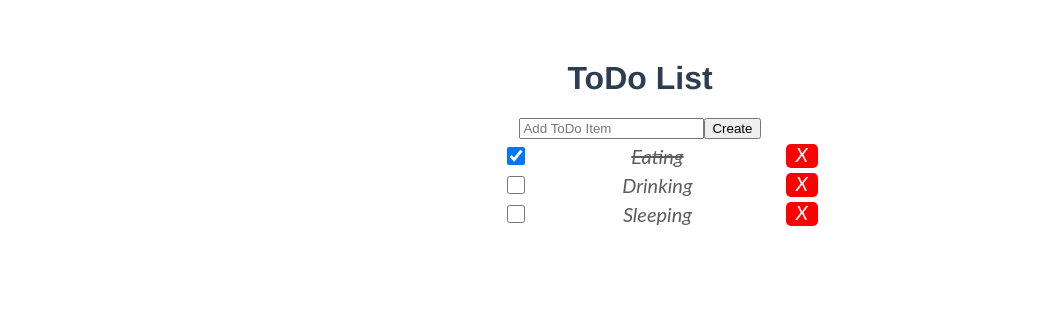
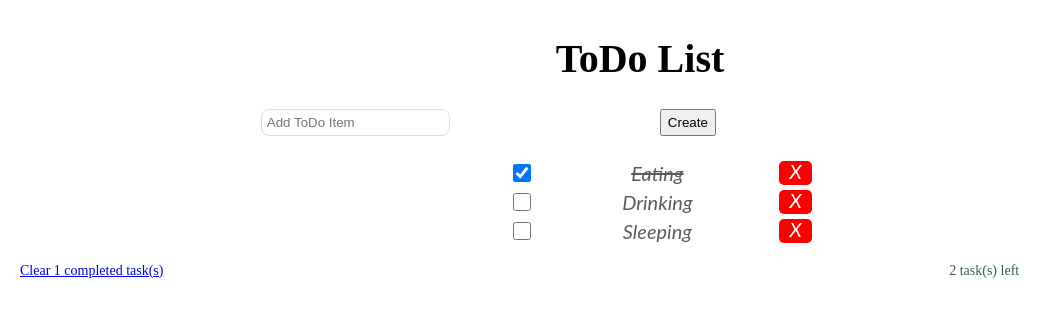
Before and after one commit to nsc-nis/5BHIT_Uebung_05-ToDoList, a Vue app: page / in a window 1280 px wide. Both pictures are taken after a click on the checkbox 516 px from the left and 156 px from the top of the page. Shown: the top 316 px of the page, without its empty margins (0-1061 px from the left). Built offline with nearby package versions, Linux system fonts and the light colour scheme.

Commit message:
Implemented clearing done tasks

```diff
--- a/src/App.vue
+++ b/src/App.vue
@@ -1,26 +1,15 @@
 <template>
-  <div id="app">
-    <h1>ToDo List</h1>
-    <Container />
-  </div>
+  <Container />
 </template>
 
 <script>
-import Container from "./components/Container.vue";
+import Container from './components/Container.vue';
 
 export default {
-  name: "App",
-  components: { Container }
+  name: 'App',
+  components: { Container },
 };
 </script>
 
 <style>
-#app {
-  font-family: Avenir, Helvetica, Arial, sans-serif;
-  -webkit-font-smoothing: antialiased;
-  -moz-osx-font-smoothing: grayscale;
-  text-align: center;
-  color: #2c3e50;
-  margin-top: 60px;
-}
 </style>
--- a/src/components/Container.vue
+++ b/src/components/Container.vue
@@ -33,4 +33,22 @@ export default {
 };
 </script>
 
-<style scoped></style>
+<style scoped>
+.container {
+  font-size: 20px;
+  display: flex;
+  flex-direction: column;
+  width: 60%;
+  margin-left: auto;
+  margin-right: auto;
+}
+input {
+  font-size: 20px;
+  border-radius: 5px;
+}
+button {
+  border-radius: 5px;
+  font-size: 20px;
+  background-color: aquamarine;
+}
+</style>
--- a/src/components/Create.vue
+++ b/src/components/Create.vue
@@ -1,7 +1,10 @@
 <template>
+  <h1>ToDo List</h1>
   <form @submit.prevent="doCreate">
-    <input type="text" v-model="item" placeholder="Add ToDo Item" />
-    <button>Create</button>
+    <div class="create">
+      <input type="text" v-model="item" placeholder="Add ToDo Item" />
+      <button>Create</button>
+    </div>
   </form>
 </template>
 
@@ -24,4 +27,23 @@ export default {
 };
 </script>
 
-<style scoped></style>
+<style scoped>
+input[type='text'] {
+  padding: 5px;
+  margin-right: 15px;
+  color: #5c5c5c;
+  border: 1px solid #dcdce6;
+  border-radius: 8px;
+}
+
+.create {
+  display: flex;
+  width: 60%;
+  justify-content: space-between;
+  margin-bottom: 20px;
+}
+
+h1 {
+  text-align: center;
+}
+</style>
--- a/src/components/ToDoList.vue
+++ b/src/components/ToDoList.vue
@@ -4,20 +4,32 @@
       <input
         type="checkbox"
         :id="item.name"
-        :value="item.name"
+        :value="index"
         v-model="checkedItems"
       />
-      <span :class="{ done: checkedItems.includes(item.name) }">{{
+      <span :class="{ done: checkedItems.includes(index) }">{{
         item.name
       }}</span>
 
       <span class="delete" @click="deleteItem(index)">X</span>
     </li>
   </ul>
+  <div class="taskInfo">
+    <span class="tasksLeft">{{ doneTasks }} task(s) left</span>
+    <span
+      v-if="checkedItems.length > 0"
+      @click="deleteChecked"
+      class="doneTasks"
+    >
+      <a href="#">Clear {{ checkedItems.length }} completed task(s)</a>
+    </span>
+  </div>
 </template>
 
 <script>
 import { ref } from 'vue';
+import { computed } from 'vue';
+
 export default {
   props: {
     deleteItem: {
@@ -29,9 +41,21 @@ export default {
       require: true,
     },
   },
-  setup() {
+  setup(props) {
     const checkedItems = ref([]);
-    return { checkedItems };
+
+    const doneTasks = computed(() => {
+      return props.toDoList.length - checkedItems.value.length;
+    });
+
+    function deleteChecked() {
+      checkedItems.value.forEach((item) => {
+        props.deleteItem(item);
+      });
+      checkedItems.value = [];
+    }
+
+    return { checkedItems, doneTasks, deleteChecked };
   },
 };
 </script>
@@ -40,7 +64,7 @@ export default {
 ul {
   list-style: none;
   flex-direction: column;
-  width: 25%;
+  width: 40%;
   margin: auto;
   font-family: 'Lato', sans-serif;
   font-size: 20px;
@@ -90,4 +114,8 @@ input[type='checkbox'] {
   background: #555;
   border-radius: 5px;
 }
+
+.tasksLeft {
+  text-align: right;
+}
 </style>
```
